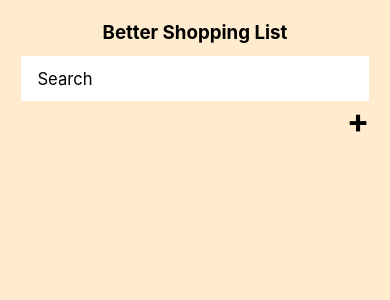
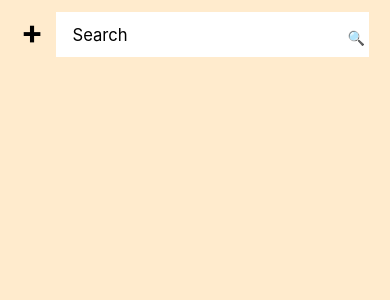
Before and after one commit to lulu70/better-shopping-list, a React Native app: screen / in a window 390 px wide. Shown: the top 300 px of the page. Built offline with nearby package versions, Linux system fonts and the light colour scheme.

Commit message:
adde right icon to search

```diff
--- a/src/components/AppTextInput.tsx
+++ b/src/components/AppTextInput.tsx
@@ -1,6 +1,7 @@
 import React from 'react';
 import { StyleSheet, TextInput } from 'react-native';
 
+import AppButton from './AppButton';
 import theme from '../constants/theme';
 import { horizontalScale, verticalScale } from '../helpers/scaleHelpers';
 
@@ -11,6 +12,8 @@ interface Props {
   placeholder?: string;
   onfocus?: () => void;
   onBlur?: () => void;
+  rightIcon?: string;
+  onRightIconPress?: () => void;
 }
 
 const AppTextInput = ({
@@ -20,6 +23,8 @@ const AppTextInput = ({
   placeholder,
   onfocus,
   onBlur,
+  rightIcon,
+  onRightIconPress,
 }: Props) => {
   const inputRef = React.useRef<TextInput>(null);
 
@@ -28,6 +33,7 @@ const AppTextInput = ({
   }, [autoFocus]);
 
   return (
+    <>
       <TextInput
         ref={inputRef}
         placeholder={placeholder}
@@ -37,6 +43,14 @@ const AppTextInput = ({
         onFocus={onfocus}
         onBlur={onBlur}
       />
+      {rightIcon && onRightIconPress && (
+        <AppButton
+          text={rightIcon}
+          onPress={onRightIconPress}
+          style={styles.rightButton}
+        />
+      )}
+    </>
   );
 };
 
@@ -47,7 +61,12 @@ const styles = StyleSheet.create({
     backgroundColor: 'white',
     paddingHorizontal: horizontalScale(theme.spacing.spacing_16),
     paddingVertical: verticalScale(theme.spacing.spacing_12),
-    marginTop: verticalScale(theme.spacing.spacing_12),
     fontSize: horizontalScale(theme.fontSize.fontSize_16),
   },
+  rightButton: {
+    position: 'absolute',
+    right: horizontalScale(theme.spacing.spacing_4),
+    top: 0,
+    paddingVertical: verticalScale(theme.spacing.spacing_16),
+  },
 });
--- a/src/components/Search.tsx
+++ b/src/components/Search.tsx
@@ -17,7 +17,7 @@ import { ItemWithId } from '../screens/Main';
 
 const Search = () => {
   const { shoppingList, changeCheckedItem } = React.useContext(MainContext);
-  const { changeIsSearching } = React.useContext(SearchContext);
+  const { changeIsSearching, isSearching } = React.useContext(SearchContext);
   const [inputValue, setInputValue] = React.useState('');
   const [searchResults, setSearchResults] = React.useState<ItemWithId[]>([]);
   const handleInputChange = (text: string) => {
@@ -35,9 +35,7 @@ const Search = () => {
   };
 
   const handleSearchItemPress = (item: ItemWithId) => {
-    if (item.checked) {
-      changeCheckedItem(item.id);
-    }
+    changeCheckedItem(item.id);
     setSearchResults([]);
     setInputValue('');
     Keyboard.dismiss();
@@ -51,13 +49,21 @@ const Search = () => {
   };
 
   return (
-    <View>
+    <View style={styles.container}>
       <AppTextInput
         value={inputValue}
         onChangeText={handleInputChange}
         placeholder="Search"
         onfocus={handleInputFocus}
         onBlur={handleInputBlur}
+        rightIcon={isSearching && inputValue.length > 0 ? 'X' : '🔍'}
+        onRightIconPress={() => {
+          if (isSearching && inputValue.length > 0) {
+            setSearchResults([]);
+            setInputValue('');
+            Keyboard.dismiss();
+          }
+        }}
       />
       <FlatList
         data={searchResults}
@@ -81,6 +87,9 @@ const Search = () => {
 export default Search;
 
 const styles = StyleSheet.create({
+  container: {
+    flexGrow: 1,
+  },
   contentContainerStyle: {
     backgroundColor: theme.colors.background_secondary,
   },
--- a/src/screens/Main.tsx
+++ b/src/screens/Main.tsx
@@ -5,7 +5,7 @@ import {
   Pressable,
   SafeAreaView,
   StyleSheet,
-  Text,
+  View,
 } from 'react-native';
 
 import AddModal from '../components/AddModal';
@@ -37,15 +37,15 @@ const Main = () => {
     <SafeAreaView style={styles.container}>
       <Pressable style={styles.innerContainer} onPress={Keyboard.dismiss}>
         <StatusBar style="auto" />
-        <Text style={styles.header}>Better Shopping List</Text>
-        <Search />
+        <View style={styles.headerContainer}>
           <AppButton
             text="+"
             onPress={openAddModal}
-          style={styles.addButton}
             textStyle={styles.addButtonText}
             disabled={isSearching}
           />
+          <Search />
+        </View>
         <List />
         <AddModal />
       </Pressable>
@@ -63,14 +63,10 @@ const styles = StyleSheet.create({
   innerContainer: {
     paddingHorizontal: horizontalScale(theme.spacing.spacing_20),
   },
-  header: {
-    fontSize: horizontalScale(theme.fontSize.fontSize_18),
-    fontWeight: theme.fontWeight.bold,
-    marginTop: verticalScale(theme.spacing.spacing_20),
-    textAlign: 'center',
-  },
-  addButton: {
-    alignSelf: 'flex-end',
+  headerContainer: {
+    flexDirection: 'row',
+    gap: horizontalScale(theme.spacing.spacing_12),
+    marginTop: verticalScale(theme.spacing.spacing_12),
   },
   addButtonText: {
     fontSize: horizontalScale(theme.fontSize.fontSize_32),
```
Lines whose indentation alone changed are shown as unchanged.
